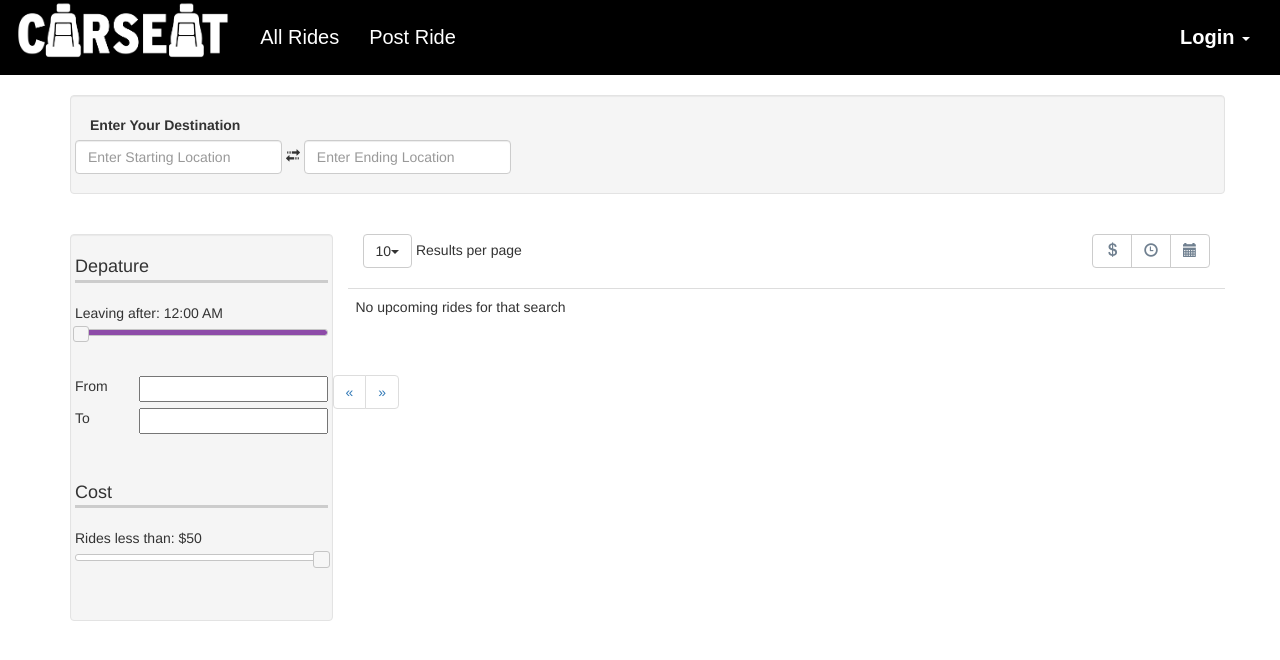
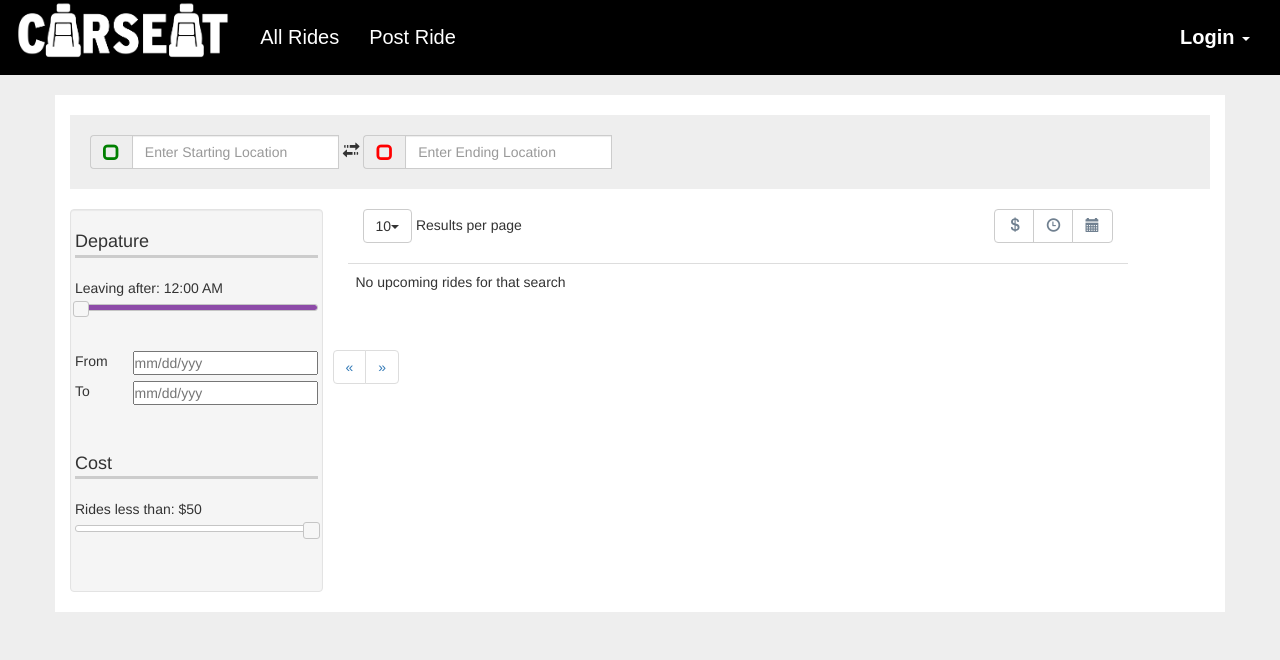
Before and after one commit to maddiecousens/Carseat, a Flask app: page /search?query=all in a window 1280 px wide. Shown: the top 660 px of the page. Run offline with Flask 2, Linux system fonts and the light colour scheme; data that the repository does not hold is empty; some libraries are stand-ins or nearby versions; some web fonts are replaced.

Commit message:
Fine-tuning html search-results page

```diff
--- a/static/search.css
+++ b/static/search.css
@@ -8,12 +8,25 @@
     font-size: 20px;
 }
 .navbar-default .navbar-brand:hover, .navbar-default .navbar-nav li a:hover {
-    color: #d9534f;
+    color: #8D78E7;
 }
 #map {
-    height: 50em;
-    width: 50em;
+    height: 20em;
+    width: 20em;
 }
+
+a:hover {
+    color: #8D78E7;
+}
+
+#re-search {
+    padding-left: 15px
+}
+
+span.glyphicon.glyphicon-transfer {
+    font-size: 1.2em;
+}
+
 
 /*.container {
     width: 80%;
@@ -48,12 +61,15 @@ a {
     color: #413D35 !important;
 }
 .specific-address {
-    color: #413D35;
-    font-size: 13px;
+    color: #727272;
 }
 
 span.glyphicon-unchecked {
     font-size: 1.2em;
+}
+.pickup-dropoff {
+    font-size: 13px;
+    color: #727272;
 }
 .price {
     font-size: 34px;
@@ -71,6 +87,18 @@ span.glyphicon-unchecked {
 .seats-left-number {
     font-size: 14px
 
+}
+
+#middle-data {
+    padding-left:20px;
+}
+
+#right-data {
+    text-align: right;
+}
+
+#left-data {
+    padding-right:20px; border-right: 1px solid #ccc;
 }
 
 .request-seats {
@@ -98,16 +126,49 @@ span.glyphicon-unchecked {
 .view-route-btn {
     color: grey;
 }
+#seats {
+    width: auto;
+}
+
+.view-route-btn:hover {
+    color: #8D78E7;
+}
+
 .glyphicon-chevron-down {
     vertical-align: baseline;
+}
+span.glyphicon.start.glyphicon-unchecked{
+    color: green;
+}
+span.glyphicon.end.glyphicon-unchecked:before {
+    color: red;
+}
+
+.icon-row {
+    float: right;
 }
 
 body {
     font-size: 14px;
-    /*background-image: url(white_wall_hash.png);*/
+    background-color: #eee;
     background-size: cover;
     background-repeat: no-repeat;
     background-position: center center;
+}
+
+div.row.form-inline {
+    background-color: #eee;
+    padding: 20px;
+    margin-right: 0px;
+}
+
+* {
+   margin:  0;
+   padding: 0;
+}
+
+.container {
+    background-color: white;
 }
 
 .ui-slider-range-max {
@@ -117,6 +178,10 @@ body {
 
 #top-well {
     margin-left: 15px;
+}
+
+#side-well {
+    margin-right: 10px;
 }
 
 .toggle-header {
--- a/templates/search.html
+++ b/templates/search.html
@@ -41,17 +41,19 @@
     - Removing all address data to re-search doesn't work<br>
     - Only 43 rides are showing, you can view all ones returned in terminal<br>
   </div> -->
+  <br>
+  <div class="row" id="re-search">
+    <div class="col-xs-12">
 
-  <div class="row">
-    <div class="well" id="top-well">
     <form action="/search" id="searchform">
         <div class="row form-inline">
-          <fieldset>
-            <div class="col-md-12">
-              <label for="start-address">Enter Your Destination</label>
-            </div>
+
 {% if start_search is defined %}
-            <div class="form-group">
+            <div class="input-group">
+              <div class="input-group-addon">
+                <span class="glyphicon start glyphicon-unchecked"></span>
+              </div>
+              <span class="input-group-addon"><span class="glyphicon glyphicon-star"></span></span>
               <input type="text" class="form-control" id="autocomplete" name="start-address"
               aria-describedby="starting destination" onFocus="geolocate()" value="{{ start_search['term'] }}">
               <input type="hidden" id="searchstring" name="searchstring" value="{{ start_search['term'] }}">
@@ -62,11 +64,15 @@
               <input type="hidden" id="lng" name="lng" value="{{ start_search['lng'] }}">
             </div>
 
-            <div class="form-group">
+            <div class="input-group">
               <span class="glyphicon glyphicon-transfer" id="reverse" aria-hidden="true"></span>
             </div>
 
-            <div class="form-group">
+            <div class="input-group">
+              <div class="input-group-addon">
+                <span class="glyphicon end glyphicon-unchecked"></span>
+              </div>
+              <span class="input-group-addon glyphicon glyphicon-star"></span>
               <input aria-label type="text" class="form-control" id="autocomplete2" name="end-address"
               aria-describedby="ending destination" onFocus="geolocate()" value="{{ end_search['term'] }}">
               <input type="hidden" id="searchstring2" name="searchstring2" value="{{ end_search['term'] }}">
@@ -77,7 +83,10 @@
               <input type="hidden" id="lng2" name="lng2" value="{{ end_search['lng'] }}">
             </div>
 {% else %}
-          <div class="form-group">
+          <div class="input-group">
+            <div class="input-group-addon">
+              <span class="glyphicon start glyphicon-unchecked"></span>
+            </div>
             <input type="text" class="form-control" id="autocomplete" name="start-address"
               aria-describedby="starting destination" onFocus="geolocate()" placeholder="Enter Starting Location">
             <input type="hidden" id="searchstring" name="searchstring" value="">
@@ -94,7 +103,10 @@
             <span class="glyphicon glyphicon-transfer" id="reverse" aria-hidden="true"></span>
           </div>
 
-          <div class="form-group">
+          <div class="input-group">
+            <div class="input-group-addon">
+              <span class="glyphicon end glyphicon-unchecked"></span>
+            </div>
             <input aria-label type="text" class="form-control" id="autocomplete2" name="end-address"
             aria-describedby="ending destination" onFocus="geolocate()" placeholder="Enter Ending Location">
             <input type="hidden" id="searchstring2" name="searchstring2" value="">
@@ -108,17 +120,17 @@
 
     <!-- submit button -->
         <button type="submit" class="btn btn-primary" style="display:none">Submit</button>
-      </fieldset>
+
     </div>
   </form>
+</div>
+</div>
 
-</div>
-  </div>
   <br>
 
   <div class="row">
     <div class="col-xs-3">
-      <div class="well" id="side-well" style="height:100%;">
+      <div class="well" id="side-well">
 
       <div class="row toggle-header">Depature</div>
 
@@ -139,7 +151,7 @@
       </div> -->
 
       <div class="row toggle-label">
-        From <input type="text" id="from" name="from" required>
+        From <input type="text" id="from" name="from" placeholder="mm/dd/yyy" required>
       </div>
 
 <!--       <div class="row toggle-label">
@@ -147,7 +159,7 @@
       </div>
  -->
       <div class="row toggle-label">
-        To <input type="text" id="to" name="to">
+        To <input type="text" id="to" name="to" placeholder="mm/dd/yyy">
         <input id="current-offset" type="hidden" value="0">
         <input id="max-offset" type="hidden" value="{{ page_count - 1 }}">
         <input id="active-page" type="hidden" value="1">
@@ -175,7 +187,7 @@
     </div>
     </div>
 
-    <div class="col-xs-9">
+    <div class="col-xs-8">
 
         <div class="row">
           <div class="col-xs-6">
@@ -229,7 +241,7 @@
 
             <tr>
 <!-- Left Hand Box -->
-              <td class="col-xs-2" style="padding-right:20px; border-right: 1px solid #ccc;">
+              <td class="col-xs-2" id="left-data">
                 <div class="row">
                   <img class="img-responsive" src="{{ ride.user.image }}" alt="driver image" width="100" height="100">
                 </div>
@@ -242,7 +254,7 @@
                   <div>
                     <form action="/request-seats" method="POST">
                       <div class="input-group">
-                        <select class="form-control" name='seats' style="width:auto;">
+                        <select class="form-control" id="seats" name='seats'>
 {% for i in range(ride.seats) %}
                           <option value="{{ i+1 }}">{{ i+1 }}</option>
 {% endfor %}
@@ -259,7 +271,7 @@
               </td>
 
 <!-- Middle Box -->
-              <td class="col-xs-8" style="padding-right:20px; padding-left:20px; border-right: 1px solid #ccc;">
+              <td class="col-xs-8" id="middle-data">
                 <div class="row ride" data-startlat="{{ ride.start_lat }}" data-startlng="{{ ride.start_lng }}" data-endlat="{{ ride.end_lat }}" data-endlng="{{ ride.end_lng }}">
                   <div class="departure-date light-gray">{{ ride.start_timestamp }}</div>
                 </div>
@@ -273,7 +285,8 @@
 
               <div class="row">
                 <div class="specific-address">
-                  <span class="glyphicon glyphicon-unchecked" style="color:green"></span>
+                  <span class="glyphicon start glyphicon-unchecked"></span>
+                  <span class="pickup-dropoff">Pick-up: </span>
                   <span>
 {% if ride.start_name is not none %}
 
@@ -308,7 +321,8 @@
 
               <div class="row">
                 <div class="specific-address">
-                  <span class="glyphicon glyphicon-unchecked" style="color:red"></span>
+                  <span class="glyphicon end glyphicon-unchecked"></span>
+                  <span class="pickup-dropoff">Drop-off: </span>
                   <span>
 {% if ride.end_name is not none %}
 
@@ -344,10 +358,8 @@
               <br>
 
 {% if ride.mileage and ride.duration is not none %}
-              <div class="row">
                 <span class="glyphicon glyphicon-time"></span>
                 <span>{{ ride.mileage }}, Est Travel Time: {{ ride.duration }}</span>
-              </div>
 {% endif %}
 
               <div class="row">
@@ -358,7 +370,7 @@
           </td>
 
 <!-- Right Hand Box -->
-          <td class="col-xs-2" style="padding-left:20px;">
+          <td class="col-xs-2" id="right-data">
             <div class="row">
               <span class="price">${{ ride.cost }}</span>
               <span class="per-passenger">per passenger</span>
@@ -371,7 +383,7 @@
             <br><br><br>
 
            <!--  Luggage, Detours -->
-            <div class="row">
+            <div class="row pull-right">
               <!-- luggage -->
               <a class="my-tool-tip" data-toggle="tooltip" data-placement="left" title="You are allowd to bring 1 {{ ride.luggage }} suitcase">
                 <i class="icon-briefcase icon-large col-xs-4"></i>
@@ -400,6 +412,7 @@
 {% endif %}
             </div>
         </td>
+
       </tr>
 
 {% endfor %}
```
